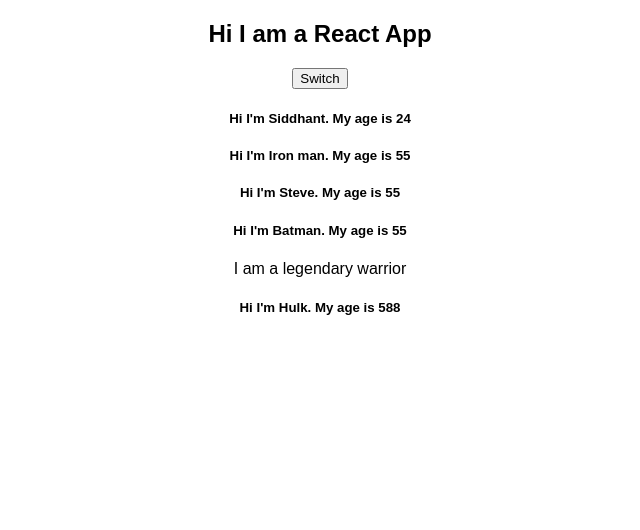
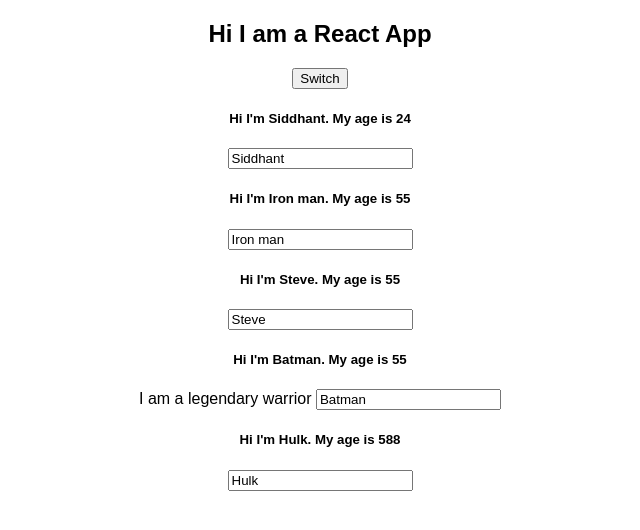
Before and after one commit to sjsid9/React-projects-practice, a React (Create React App) app in the folder react-complete-guide/: page / in a window 1280 px wide. Shown: the top 530 px of the page, without its empty margins (320-960 px from the left). Built offline with nearby package versions, Linux system fonts and the light colour scheme.

Commit message:
two way binding and passing refrences of functions
Signed-off-by: Siddhant <siddhant.jain@quovantis.com>

```diff
--- a/react-complete-guide/src/App.js
+++ b/react-complete-guide/src/App.js
@@ -29,17 +29,43 @@ const app = (props) => {
     });
   };
 
+  const setNameViaInput = (event) => {
+    setPersonState({
+      persons: [
+        { name: event.target.value, age: '244' },
+        { name: 'Iron man', age: '55' },
+        { name: 'Steve', age: '55' },
+        { name: 'Batman', age: '55' },
+        { name: 'Hulk', age: 58 },
+      ],
+    });
+  };
+
+  const nameChangeHandler = (newName) => {
+    setPersonState({
+      persons: [
+        { name: 'Siddhant', age: '244' },
+        { name: 'Iron Man Mark 2', age: '55' },
+        { name: newName, age: '55' },
+        { name: 'Batman', age: '55' },
+        { name: 'Hulk', age: 58 },
+      ],
+    });
+  };
+
   return (
     <div className="App">
       <h2>Hi I am a React App</h2>
-      <button onClick={switchButtonHandler}>Switch</button>
+      <button onClick={() => nameChangeHandler('Bucky Barnes')}>Switch</button>
       <Person
         name={personState.persons[0].name}
         age={personState.persons[0].age}
+        inputChange={setNameViaInput}
       />
       <Person
         name={personState.persons[1].name}
         age={personState.persons[1].age}
+        click={nameChangeHandler.bind(null, 'Captain America')}
       />
       <Person
         name={personState.persons[2].name}
--- a/react-complete-guide/src/Person/Person.js
+++ b/react-complete-guide/src/Person/Person.js
@@ -2,11 +2,12 @@ import React from 'react';
 
 const person = (props) => {
   return (
-    <div>
+    <div onClick={props.click}>
       <h5>
         Hi I'm {props.name}. My age is {props.age}
       </h5>
       {props.children}
+      <input type="text" onChange={props.inputChange} value={props.name}></input>
     </div>
   );
 };
```
